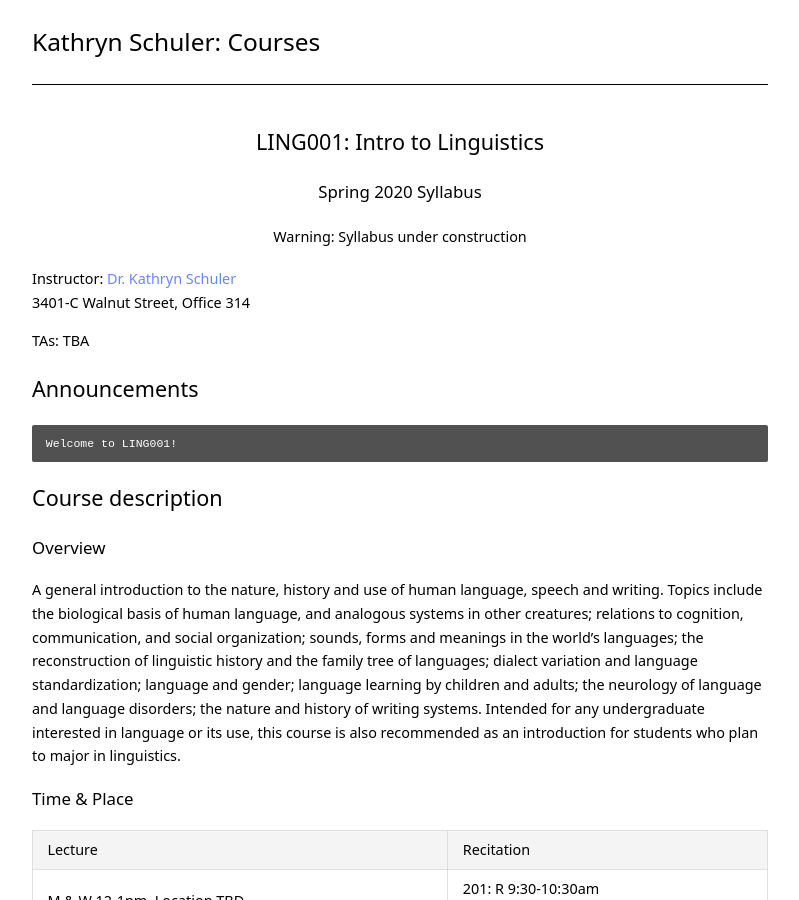
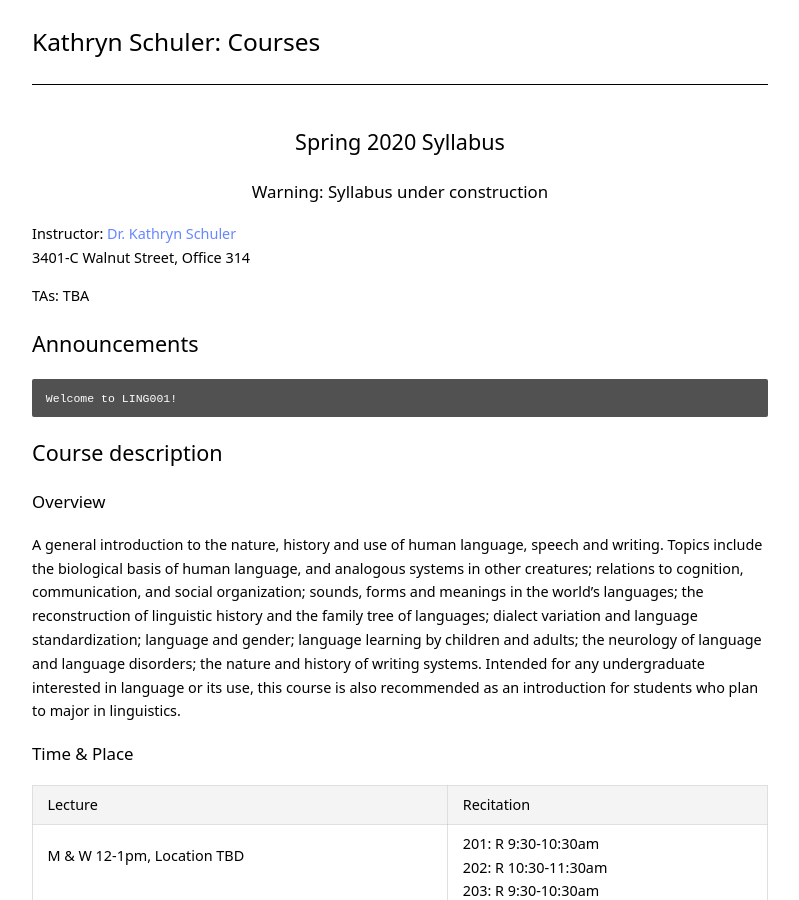
Before and after one commit to kschuler/ling001, a Jekyll site: the page built from index.md, in a window 1280 px wide and 900 px high. Shown: the whole window, without its empty margins (240-1039 px from the left). Built offline with Jekyll 4.4.1, drawn with Linux system fonts in a browser that asks for light colours.

Commit message:
Update index.md

```diff
--- a/index.md
+++ b/index.md
@@ -3,9 +3,8 @@ layout: page
 title: LING001
 ---
 
-<h2 align="center">LING001: Intro to Linguistics</h2>
-<h3 align="center">Spring 2020 Syllabus</h3>
-<h4 align="center">Warning: Syllabus under construction</h4>
+<h2 align="center">Spring 2020 Syllabus</h2>
+<h3 align="center">Warning: Syllabus under construction</h3>
 
 **Instructor**: [Dr. Kathryn Schuler](mailto:kschuler@sas.upenn.edu)
 3401-C Walnut Street, Office 314
```
